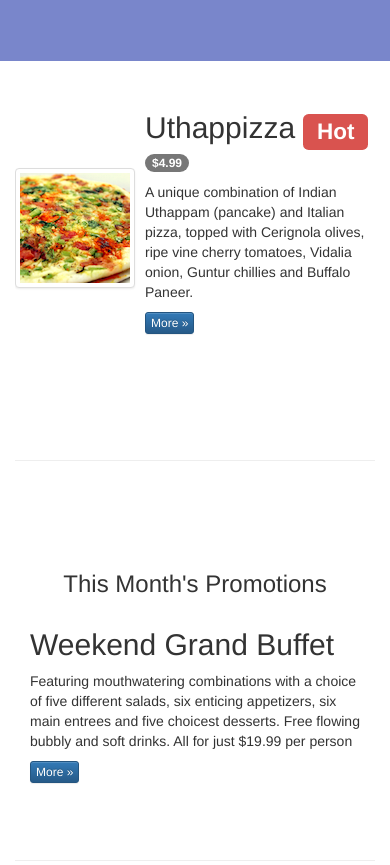
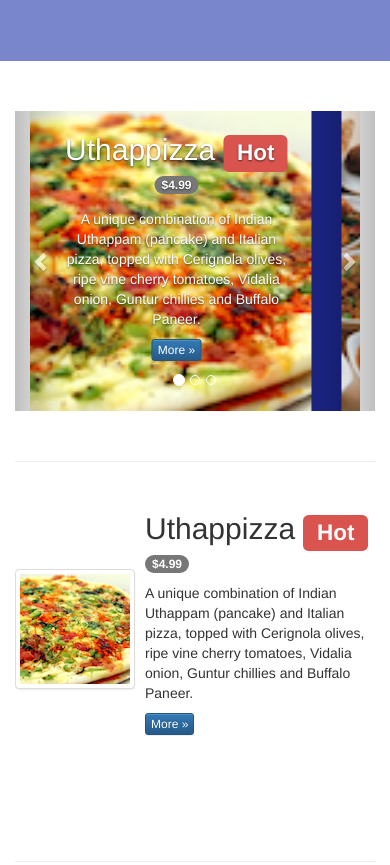
Before and after one commit to amitbendale8/frontend, a plain HTML site: page index.html in a window 390 px wide. Shown: the part 740-1605 px from the top of the page. Drawn offline with nearby package versions, Linux system fonts and the light colour scheme.

Commit message:
Week 3 last with carousal

```diff
--- a/css/mystyles.css
+++ b/css/mystyles.css
@@ -74,3 +74,16 @@ body{
 .affix {
     top:100px;
 }
+
+.carousel {
+    background:#1A237E;
+}
+.carousel .item {
+  height: 300px;
+}
+.item img {
+    position: absolute;
+    top: 0;
+    left: 0;
+    min-height: 300px;
+}
--- a/index.html
+++ b/index.html
@@ -120,6 +120,63 @@
 
     <div class="container">
         <div class="row row-content">
+           <div class="col-xs-12">
+                 <ol class="carousel-indicators">
+                    <li data-target="#mycarousel" data-slide-to="0" class="active"></li>
+                    <li data-target="#mycarousel" data-slide-to="1"></li>
+                    <li data-target="#mycarousel" data-slide-to="2"></li>
+                </ol>
+                <div id="mycarousel" class="carousel slide" data-ride="carousel">
+                    <div class="carousel-inner" role="listbox">
+                        <div class="item active">
+                            <img class="img-responsive"
+                             src="img/uthappizza.png" alt="Uthappizza">
+                            <div class="carousel-caption">
+                                <h2>Uthappizza  <span class="label label-danger">Hot</span> <span class="badge">$4.99</span></h2>
+                                <p>A unique combination of Indian Uthappam (pancake) and
+                                  Italian pizza, topped with Cerignola olives, ripe vine
+                                  cherry tomatoes, Vidalia onion, Guntur chillies and
+                                  Buffalo Paneer.</p>
+                                <p><a class="btn btn-primary btn-xs" href="#">More &raquo;</a></p>
+                            </div>
+                        </div>
+                        <div class="item">
+                            <img class="img-responsive"
+                             src="img/buffet.png" alt="Weelemd Grand Buffet">
+                            <div class="carousel-caption">
+                                <h2>Weekend Grand Buffet <span class="label label-danger label-xs">New</span></h2>
+                                 <p>Featuring mouthwatering combinations with a choice of five different salads, six enticing appetizers, six main entrees and five choicest desserts. Free flowing bubbly and soft drinks. All for just $19.99 per person </p>
+                                <p><a class="btn btn-primary btn-xs" href="#">More &raquo;</a></p></p>
+                            </div>
+                        </div>
+                        <div class="item">
+                            <img class="img-responsive"
+                             src="img/alberto.png" alt="Alberto Somayya">
+                            <div class="carousel-caption">
+                                <h2 class="media-heading">Alberto Somayya</h2>
+                                <h4>Executive Chef</h4>
+                                <p>Award winning three-star Michelin chef with wide
+                                 International experience having worked closely with
+                                 whos-who in the culinary world, he specializes in
+                                  creating mouthwatering Indo-Italian fusion experiences.
+                                </p>
+                                <p><a class="btn btn-primary btn-xs" href="#">More &raquo;</a></p>
+                            </div>
+                        </div>
+                    </div>
+                </div>
+                <a class="left carousel-control" href="#mycarousel" role="button" data-slide="prev">
+                    <span class="glyphicon glyphicon-chevron-left" aria-hidden="true"></span>
+                    <span class="sr-only">Previous</span>
+                </a>
+                <a class="right carousel-control" href="#mycarousel" role="button" data-slide="next">
+                    <span class="glyphicon glyphicon-chevron-right" aria-hidden="true"></span>
+                    <span class="sr-only">Next</span>
+                </a>
+           </div>
+        </div>
+
+        <div class="row row-content">
              <div class="media">
                 <div class="media-left media-middle">
                     <a href="#">
```
